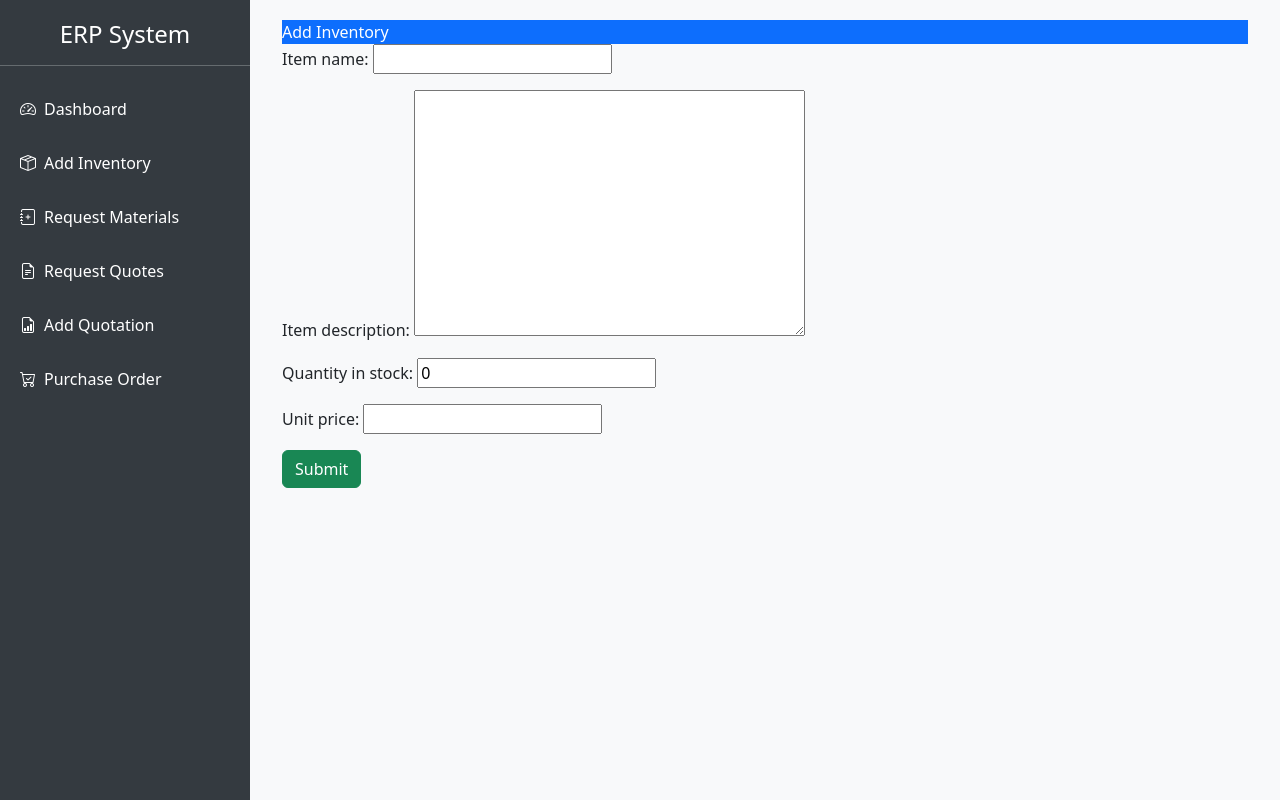
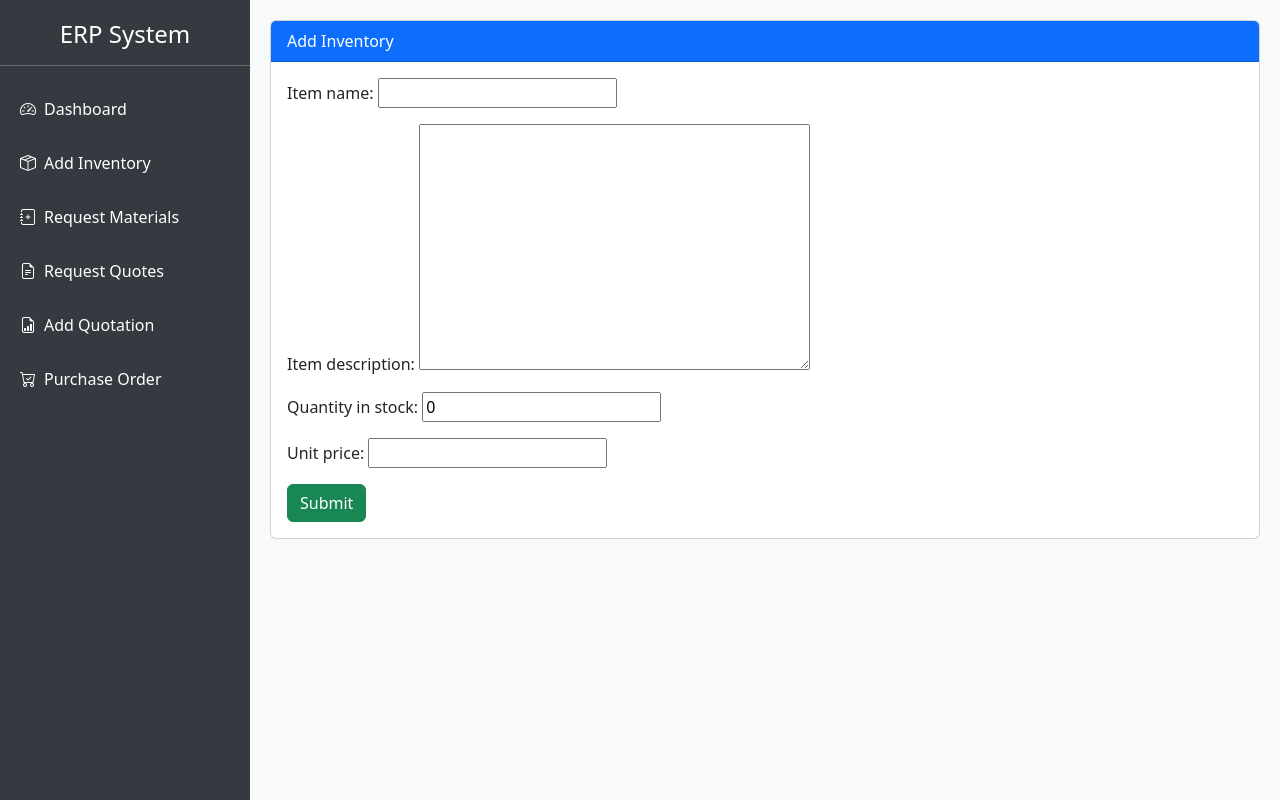
Before and after one commit to Anuoluwa-samuel/Purchases, a Django app: page /add-inventory/ in a window 1280 px wide. Run offline with Django 5.2, Linux system fonts and the light colour scheme; some libraries are stand-ins or nearby versions.

Commit message:
Refactor: Use card component for add inventory form

```diff
--- a/templates/add_inventory.html
+++ b/templates/add_inventory.html
@@ -3,7 +3,7 @@
 {% block content %}
 {% load crispy_forms_tags %}
 
-<div class="container">
+<div class="card">
     <div class="card-header bg-primary text-white">Add Inventory</div>
     <div class="card-body">
         <form method="post">
```
